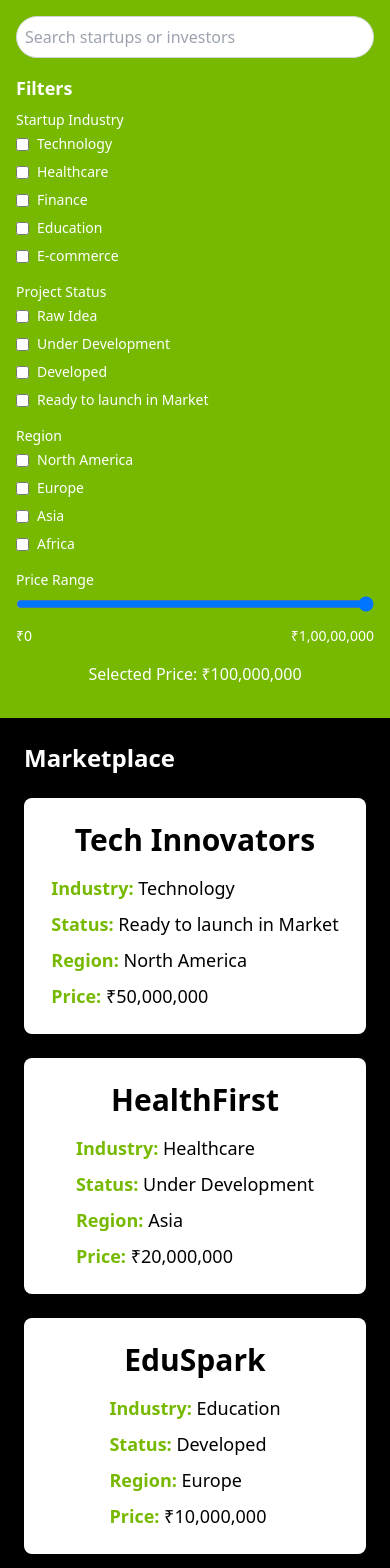
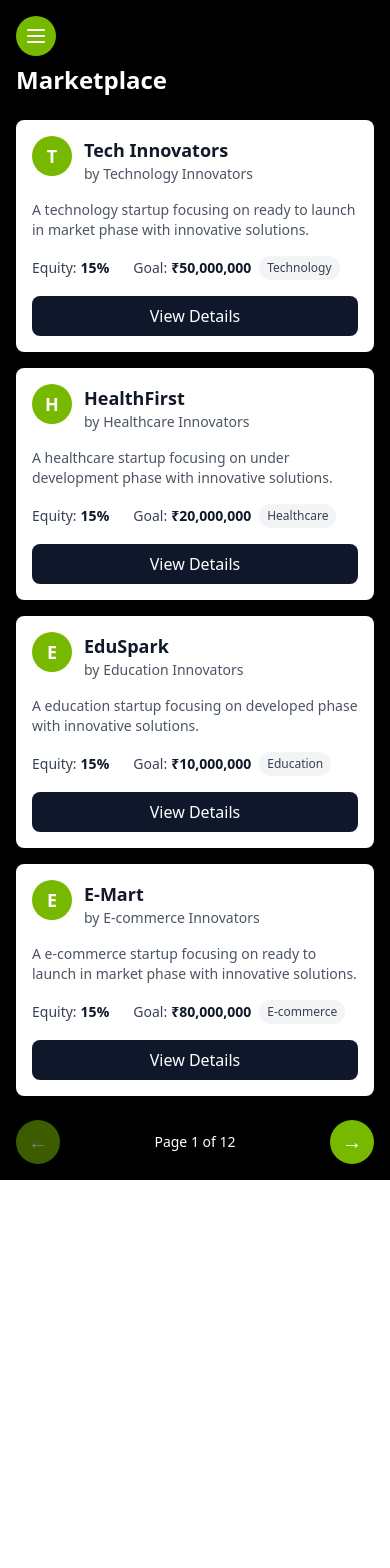
Before and after one commit to Adnan-The-Coder/Inqube-hack-rev, a Next.js app: page /marketplace in a window 390 px wide. Shown: the top 1568 px of the page. After the commit the page ends 1180 px from the top, so only its background shows below. Built offline with nearby package versions, Linux system fonts and the light colour scheme.

Commit message:
feat/change chards and mobile responsive

```diff
--- a/app/marketplace/page.tsx
+++ b/app/marketplace/page.tsx
@@ -2,6 +2,7 @@
 
 import React, { useState, useEffect } from 'react';
 import { motion } from "framer-motion";
+import { Menu, X } from 'lucide-react';
 
 interface Startup {
   id: number;
@@ -71,12 +72,23 @@ const Page: React.FC = () => {
     const [selectedStatuses, setSelectedStatuses] = useState<string[]>([]);
     const [selectedRegions, setSelectedRegions] = useState<string[]>([]);
     const [isClient, setIsClient] = useState<boolean>(false);
+    const [isSidebarOpen, setIsSidebarOpen] = useState<boolean>(true);
+    const [currentPage, setCurrentPage] = useState<number>(1);
+    const [isMobileView, setIsMobileView] = useState<boolean>(false);
 
-  const [currentPage, setCurrentPage] = useState<number>(1);
-  const startupsPerPage = 6;
+    const startupsPerPage = isMobileView ? 4 : 6;
 
     useEffect(() => {
       setIsClient(true);
+      const handleResize = () => {
+        const isMobile = window.innerWidth < 768;
+        setIsMobileView(isMobile);
+        setIsSidebarOpen(!isMobile); // Set sidebar open when switching to desktop
+      };
+
+      handleResize();
+      window.addEventListener('resize', handleResize);
+      return () => window.removeEventListener('resize', handleResize);
     }, []);
 
     const handlePriceChange = (event: React.ChangeEvent<HTMLInputElement>) => {
@@ -100,18 +112,13 @@ const Page: React.FC = () => {
             prev.includes(value) ? prev.filter((item) => item !== value) : [...prev, value]
           );
           break;
-      default:
-        break;
       }
     };
 
     const filteredStartups = startups.filter((startup) => {
-    const matchesIndustry =
-      selectedIndustries.length === 0 || selectedIndustries.includes(startup.industry);
-    const matchesStatus =
-      selectedStatuses.length === 0 || selectedStatuses.includes(startup.status);
-    const matchesRegion =
-      selectedRegions.length === 0 || selectedRegions.includes(startup.region);
+      const matchesIndustry = selectedIndustries.length === 0 || selectedIndustries.includes(startup.industry);
+      const matchesStatus = selectedStatuses.length === 0 || selectedStatuses.includes(startup.status);
+      const matchesRegion = selectedRegions.length === 0 || selectedRegions.includes(startup.region);
       const matchesPrice = startup.price <= price;
 
       return matchesIndustry && matchesStatus && matchesRegion && matchesPrice;
@@ -120,37 +127,50 @@ const Page: React.FC = () => {
     const indexOfLastStartup = currentPage * startupsPerPage;
     const indexOfFirstStartup = indexOfLastStartup - startupsPerPage;
     const currentStartups = filteredStartups.slice(indexOfFirstStartup, indexOfLastStartup);
-
     const totalPages = Math.ceil(filteredStartups.length / startupsPerPage);
 
     const nextPage = () => {
-    if (currentPage < totalPages) {
-      setCurrentPage(currentPage + 1);
-    }
+      if (currentPage < totalPages) setCurrentPage(currentPage + 1);
     };
 
     const prevPage = () => {
-    if (currentPage > 1) {
-      setCurrentPage(currentPage - 1);
-    }
+      if (currentPage > 1) setCurrentPage(currentPage - 1);
     };
 
-  if (!isClient) {
-    return null;
-  }
+    if (!isClient) return null;
 
     return (
-    <div className="h-screen flex flex-col lg:flex-row">
-      <div className="bg-[#76b900] w-full lg:w-64 h-screen shadow-lg flex flex-col p-4">
-        <div className="mb-4">
+      <div className="min-h-screen flex flex-col md:flex-row relative">
+        {/* Sidebar Toggle Button */}
+        <button
+          onClick={() => setIsSidebarOpen(!isSidebarOpen)}
+          className="md:hidden fixed top-4 left-4 z-50 p-2 bg-[#76b900] rounded-full text-white"
+        >
+          {isSidebarOpen ? <X size={24} /> : <Menu size={24} />}
+        </button>
+
+        {/* Sidebar */}
+        <motion.div
+          initial={{ x: isMobileView ? -300 : 0 }}
+          animate={{ x: isSidebarOpen ? 0 : -300 }}
+          transition={{ duration: 0.3 }}
+          className={`bg-[#76b900] w-full md:w-64 fixed md:relative h-screen z-40 shadow-lg flex flex-col p-4 overflow-y-auto ${
+            isSidebarOpen ? 'block' : 'hidden md:block'
+          }`}
+        >
+          <div className="mb-4 mt-12 md:mt-0">
             <input
               type="text"
               placeholder="Search startups or investors"
               className="w-full p-2 border rounded-full border-gray-300 focus:outline-none focus:ring-2 focus:ring-[#5c7409]"
             />
           </div>
-        <div>
-          <h3 className="text-lg font-semibold text-white mb-2">Filters</h3>
+
+          {/* Filter sections */}
+          <div className="space-y-4 overflow-y-auto flex-1">
+            <h3 className="text-lg font-semibold text-white">Filters</h3>
+
+            {/* Industry Filter */}
             <div className="mb-4">
               <h4 className="text-sm font-medium text-white mb-1">Startup Industry</h4>
               <ul className="space-y-2">
@@ -169,6 +189,8 @@ const Page: React.FC = () => {
                 ))}
               </ul>
             </div>
+
+            {/* Status Filter */}
             <div className="mb-4">
               <h4 className="text-sm font-medium text-white mb-1">Project Status</h4>
               <ul className="space-y-2">
@@ -187,6 +209,8 @@ const Page: React.FC = () => {
                 ))}
               </ul>
             </div>
+
+            {/* Region Filter */}
             <div className="mb-4">
               <h4 className="text-sm font-medium text-white mb-1">Region</h4>
               <ul className="space-y-2">
@@ -205,6 +229,8 @@ const Page: React.FC = () => {
                 ))}
               </ul>
             </div>
+
+            {/* Price Range */}
             <div className="mb-4">
               <h4 className="text-sm font-medium text-white mb-1">Price Range</h4>
               <input
@@ -221,51 +247,71 @@ const Page: React.FC = () => {
                 <span>₹0</span>
                 <span>₹1,00,00,000</span>
               </div>
-            <div className="text-white text-center mt-4">Selected Price: ₹{price.toLocaleString()}</div>
+              <div className="text-white text-center mt-4">
+                Selected Price: ₹{price.toLocaleString()}
               </div>
             </div>
           </div>
-      <div className="flex-1 bg-black p-6 text-white">
-        <h1 className="text-2xl font-bold mb-6">Marketplace</h1>
+        </motion.div>
 
-        <div className="grid grid-cols-1 sm:grid-cols-2 md:grid-cols-3 gap-6">
+        {/* Main Content */}
+        <div className="flex-1 bg-black p-4 md:p-6 text-white">
+          <h1 className="text-2xl font-bold mb-6 mt-12 md:mt-0">Marketplace</h1>
+
+          <div className="grid grid-cols-1 md:grid-cols-2 lg:grid-cols-3 gap-4 md:gap-6">
             {currentStartups.map((startup) => (
               <motion.div
                 key={startup.id}
-              className="bg-white p-6 rounded-lg shadow-lg flex flex-col items-center justify-between hover:translate-y-[-2px] transition-all"
+                className="bg-white rounded-lg shadow-lg p-4 md:p-6 hover:shadow-xl transition-all"
               >
-              <h2 className="text-3xl font-bold text-black mb-4">{startup.name}</h2>
-              <div className="flex flex-col space-y-2 text-black">
-                <p className="text-lg">
-                  <span className="text-[#76b900] font-semibold">Industry:</span> {startup.industry}
+                <div className="flex items-start mb-4">
+                  <div className="w-10 h-10 bg-[#76b900] rounded-full flex items-center justify-center mr-3">
+                    <span className="text-white text-lg font-bold">{startup.name.charAt(0)}</span>
+                  </div>
+                  <div>
+                    <h2 className="text-lg font-semibold text-gray-900">{startup.name}</h2>
+                    <p className="text-sm text-gray-600">by {startup.industry} Innovators</p>
+                  </div>
+                </div>
+
+                <p className="text-sm text-gray-600 mb-4 line-clamp-2">
+                  A {startup.industry.toLowerCase()} startup focusing on {startup.status.toLowerCase()} phase with innovative solutions.
                 </p>
-                <p className="text-lg">
-                  <span className="text-[#76b900] font-semibold">Status:</span> {startup.status}
-                </p>
-                <p className="text-lg">
-                  <span className="text-[#76b900] font-semibold">Region:</span> {startup.region}
-                </p>
-                <p className="text-lg">
-                  <span className="text-[#76b900] font-semibold">Price:</span> ₹{startup.price.toLocaleString()}
-                </p>
+
+                <div className="flex flex-wrap gap-2 mb-4">
+                  <div className="flex items-center">
+                    <span className="text-sm text-gray-700">Equity: </span>
+                    <span className="ml-1 text-sm font-semibold text-gray-900">15%</span>
                   </div>
+                  <div className="flex items-center ml-4">
+                    <span className="text-sm text-gray-700">Goal: </span>
+                    <span className="ml-1 text-sm font-semibold text-gray-900">₹{startup.price.toLocaleString()}</span>
+                  </div>
+                  <span className="px-2 py-1 text-xs font-medium text-gray-700 bg-gray-100 rounded-full">
+                    {startup.industry}
+                  </span>
+                </div>
+
+                <button className="w-full py-2 px-4 bg-[#0f172a] text-white rounded-lg hover:bg-[#1e293b] transition-colors">
+                  View Details
+                </button>
               </motion.div>
             ))}
           </div>
 
-        <div className="flex justify-between mt-6">
+          <div className="flex justify-between items-center mt-6">
             <button
-            className="px-3 py-2 bg-[#76b900] text-white rounded-full text-xl"
+              className="px-3 py-2 bg-[#76b900] text-white rounded-full text-xl disabled:opacity-50"
               onClick={prevPage}
               disabled={currentPage === 1}
             >
               &#x2190;
             </button>
-          <span className="text-white">
+            <span className="text-white text-sm md:text-base">
               Page {currentPage} of {totalPages}
             </span>
             <button
-            className="px-3 py-2 bg-[#76b900] text-white rounded-full text-xl"
+              className="px-3 py-2 bg-[#76b900] text-white rounded-full text-xl disabled:opacity-50"
               onClick={nextPage}
               disabled={currentPage === totalPages}
             >
--- a/package.json
+++ b/package.json
@@ -22,6 +22,7 @@
     "chart.js": "^4.4.7",
     "clsx": "^2.1.1",
     "framer-motion": "^11.15.0",
+    "lucide-react": "^0.469.0",
     "next": "^15.1.2",
     "react": "^19.0.0",
     "react-chartjs-2": "^5.2.0",
```
Also changed, not shown: 1 other file (tests, documents, lock files or other folders). Lines whose indentation alone changed are shown as unchanged.
